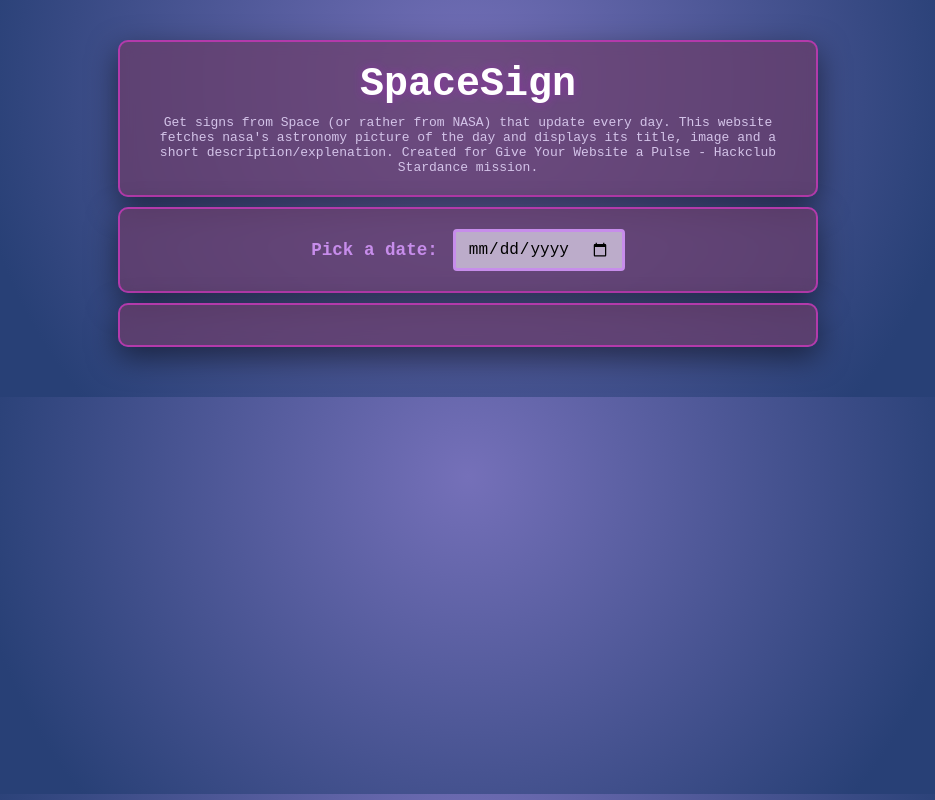
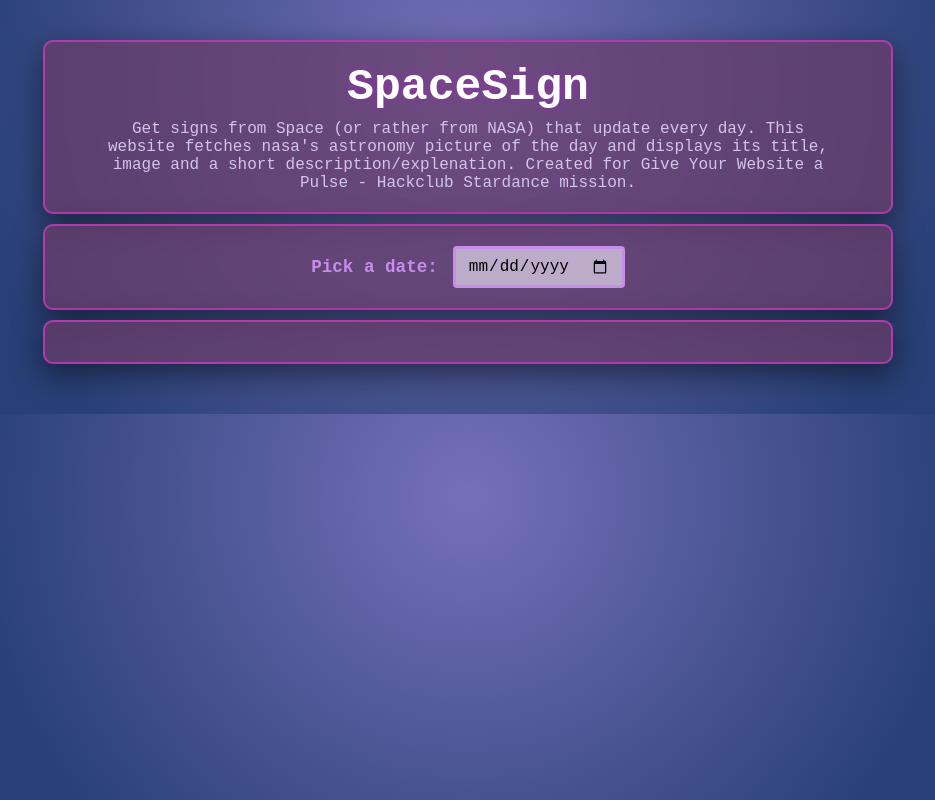
Before and after one commit to gabl18/Give-Your-Website-a-Pulse, a website: page index.html in a window 1280 px wide. Shown: the whole page, without its empty margins (172-1107 px from the left). Drawn offline with Linux system fonts and the light colour scheme.

Commit message:
readmechange and bigger text

```diff
--- a/src/style.css
+++ b/src/style.css
@@ -13,7 +13,7 @@ body {
 }
 
 .container {
-    max-width: 700px;
+    max-width: 850px;
     margin: 0 auto;
 }
 
@@ -37,7 +37,7 @@ body {
 }
 
 .header h1 {
-    font-size: 2.5rem;
+    font-size: 2.8rem;
     color: white;
     text-shadow: 0 0 10px rgba(217, 0, 255, 0.3);
     margin-bottom: 8px;
@@ -45,6 +45,8 @@ body {
 
 .explenation {
     color: #d4c4e9;
+    padding-left: 30px; padding-right: 30px;
+    font-size: 1rem;
 }
 
 
@@ -94,4 +96,5 @@ body {
 .api p {
     color: #d4c4e9;
     text-align: justify;
+    font-size: 1.1rem;
 }
```
Also changed, not shown: image.png.
